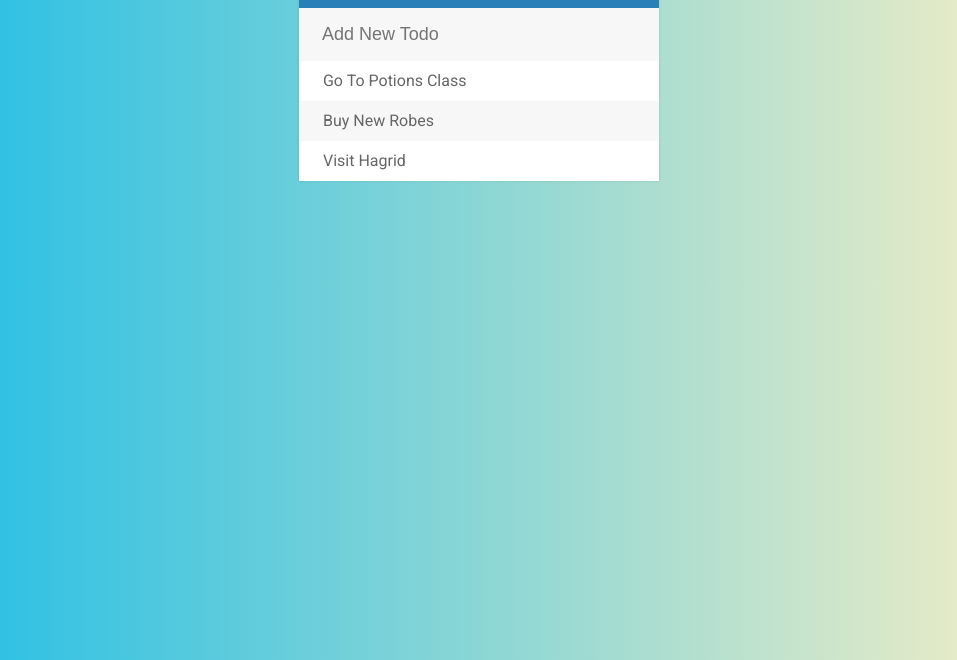
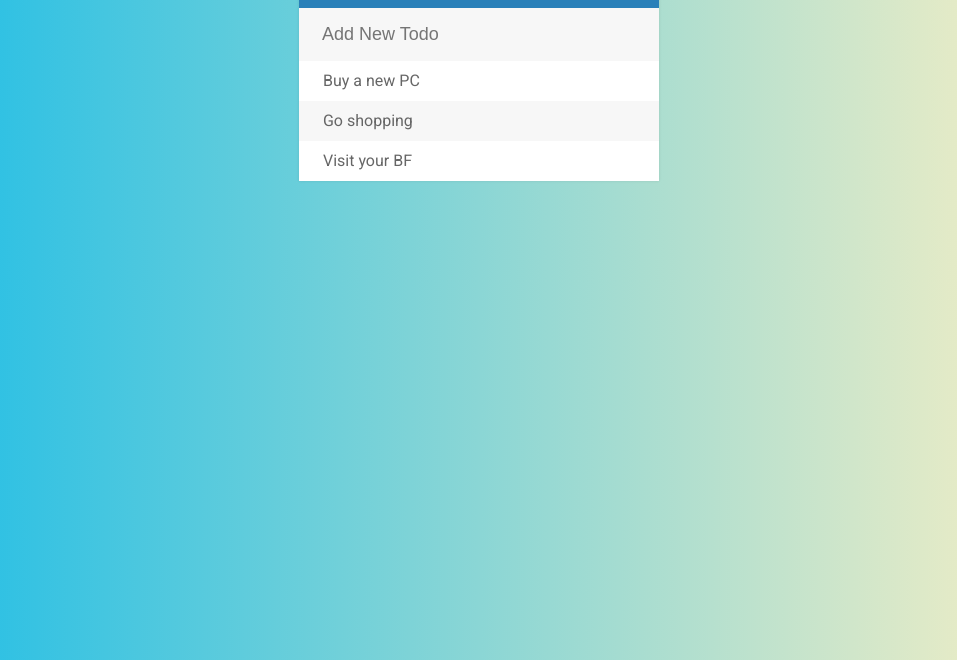
Before and after one commit to OmarKhalil10/OmarKhalil10.github.io, a plain HTML site: page Todo-List-Project/index.html in a window 1280 px wide. Shown: the part 140-800 px from the top of the page, without its empty margins (161-1118 px from the left). Drawn offline with Linux system fonts and the light colour scheme.

Commit message:
modify todo list

```diff
--- a/Todo-List-Project/index.html
+++ b/Todo-List-Project/index.html
@@ -14,9 +14,9 @@
 	<input type="text" placeholder="Add New Todo">
 
 	<ul>
-		<li><span><i class="fa fa-trash"></i></span> Go To Potions Class</li>
-		<li><span><i class="fa fa-trash"></i></span> Buy New Robes</li>
-		<li><span><i class="fa fa-trash"></i></span> Visit Hagrid</li>
+		<li><span><i class="fa fa-trash"></i></span> Buy a new PC</li>
+		<li><span><i class="fa fa-trash"></i></span> Go shopping</li>
+		<li><span><i class="fa fa-trash"></i></span> Visit your BF</li>
 	</ul>
 </div>
 
```
